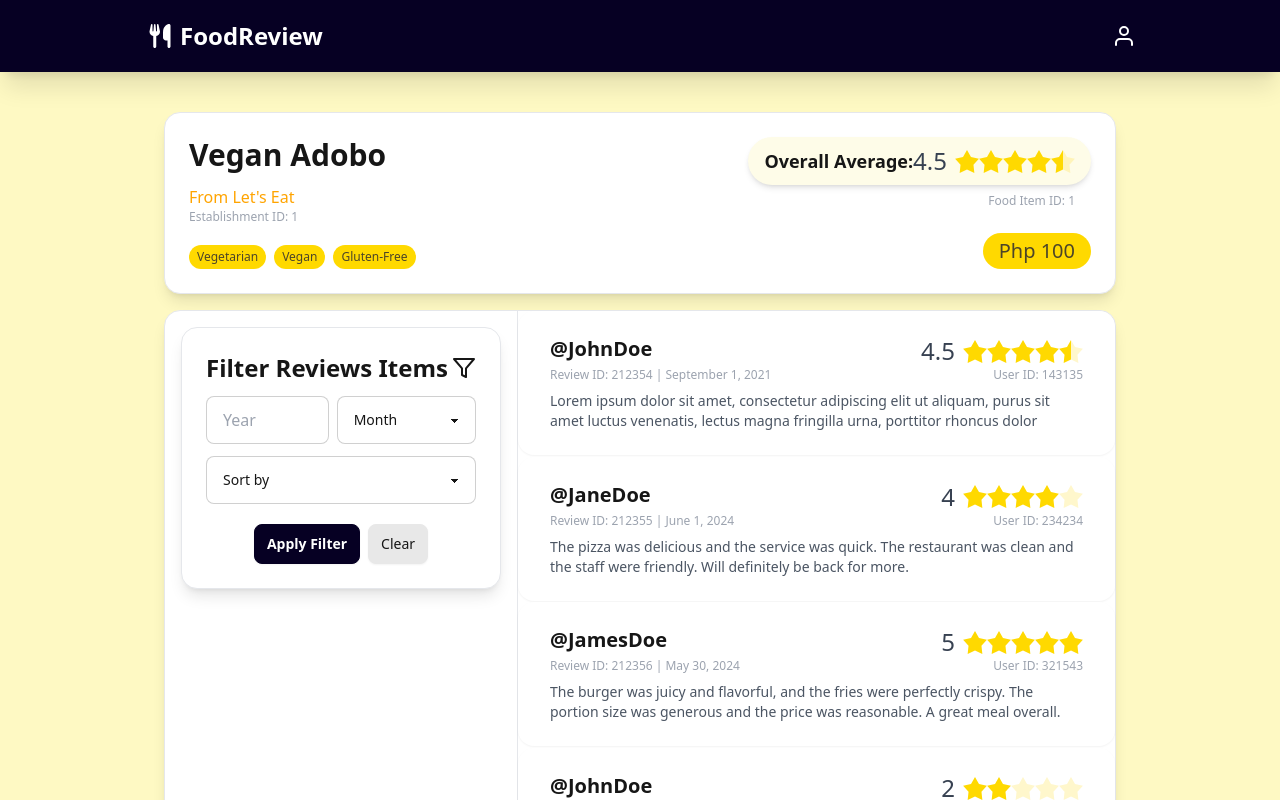
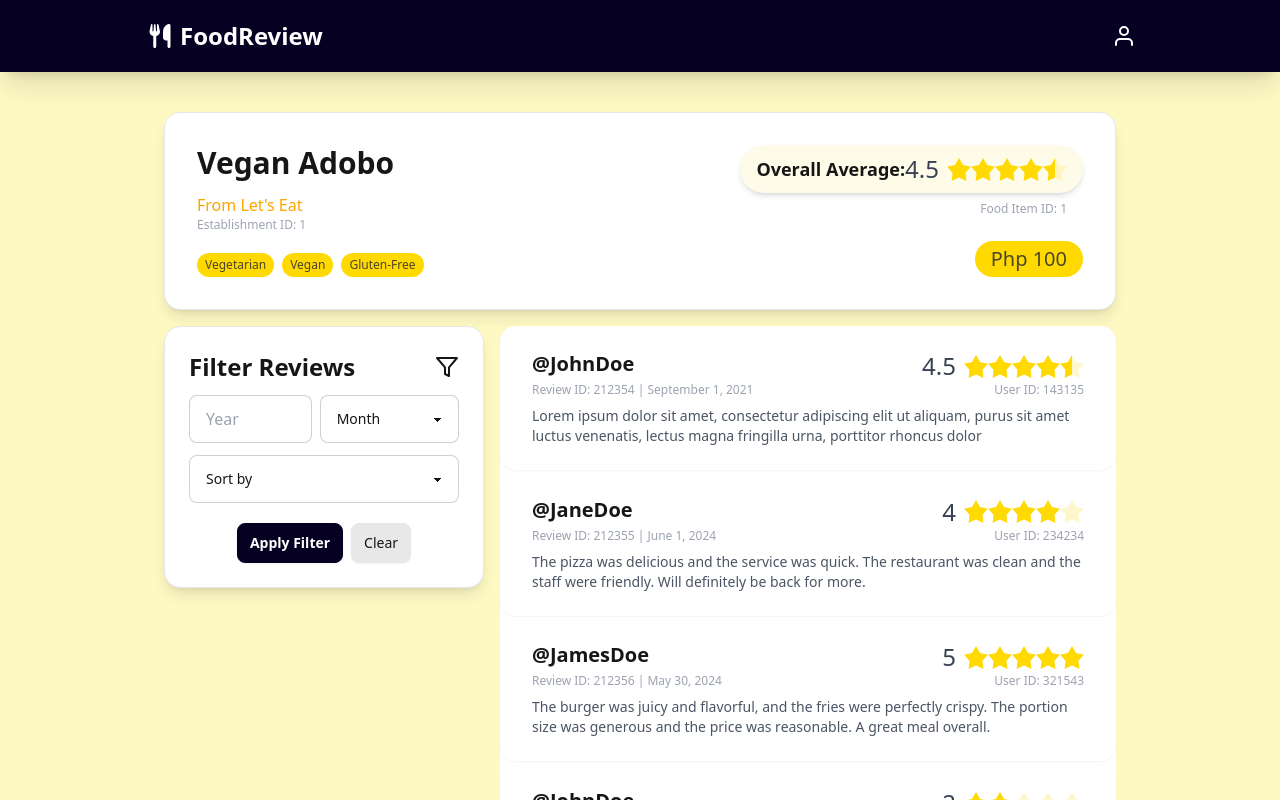
Before and after one commit to fofajardo/cmsc127-food-review, a React (Vite) app: page /fooditem in a window 1280 px wide. Shown: the top 800 px of the page. Built offline with nearby package versions, Linux system fonts and the light colour scheme.

Commit message:
style: fixed layout for food item page.

```diff
--- a/src/components/food_item/FIFilterCard.tsx
+++ b/src/components/food_item/FIFilterCard.tsx
@@ -42,7 +42,7 @@ export function FIFilterCard({
           <div className="z-50 flex flex-col justify-between gap-3 p-6">
             <h2 className="text-elbitgreen w-full text-left text-2xl font-bold">
               <span className="flex flex-row items-center justify-start">
-                <span>Filter Reviews Items</span>
+                <span>Filter Reviews </span>
                 <span className="flex flex-1 flex-row justify-end">
                   <FiFilter className="text-2xl" />
                 </span>
--- a/src/components/food_item/FIMainPreview.tsx
+++ b/src/components/food_item/FIMainPreview.tsx
@@ -3,7 +3,7 @@ import { FoodItem } from "../../models/FoodItem";
 import { RatingStarIndicator } from "../common/RatingStarIndicator";
 export function FIMainPreview({ foodItem }: { foodItem: FoodItem }) {
   return (
-    <div className="bounce-in flex flex-col card bg-white p-6 shadow-lg border-[0.1px]">
+    <div className="bounce-in flex flex-col card bg-white p-8 shadow-lg border-[0.1px]">
       {/* DETAILS OF THE FOOD ITEM */}
       <div className="flex flex-row justify-between">
         <h2 className="text-3xl font-bold">{foodItem.name}</h2>
--- a/src/pages/FoodItemPage.tsx
+++ b/src/pages/FoodItemPage.tsx
@@ -34,13 +34,13 @@ export function FoodItemPage() {
             <div className="card-body gap-0 pt-2">
               <FIMainPreview foodItem={foodItem} />
               {/* BOTTOM PANEL */}
-              <div className="card bg-white flex min-h-[60vh] w-full flex-row rounded-2xl shadow-lg mt-4 border-[0.1px] bbg-white">
-                <aside className="flex-1 border-r-[0.1px] p-4">
+              <div className=" flex min-h-[60vh] w-full flex-row rounded-2xl mt-4 gap-4">
+                <aside className="flex-1 ">
                   {/* SIDE SECTION */}
                   <FIFilterCard applyFoodReviewFilter={applyFoodReviewFilter} />
                 </aside>
                 {/* SECTION SHOWING REVIEW PREVIEW CARDS */}
-                <main className="flex flex-[2] flex-col gap-[.1rem]">
+                <main className="flex flex-[2] flex-col gap-[.1rem] bg-white card">
                   {foodItemReviews.map((review, index) => {
                     return <ReviewCard review={review} key={index} />;
                   })}
```
Also changed, not shown: src/pages/FoodItem.tsx (deleted).
